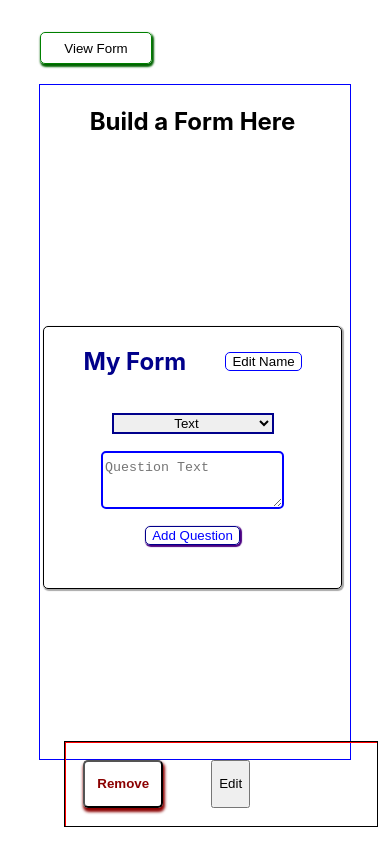
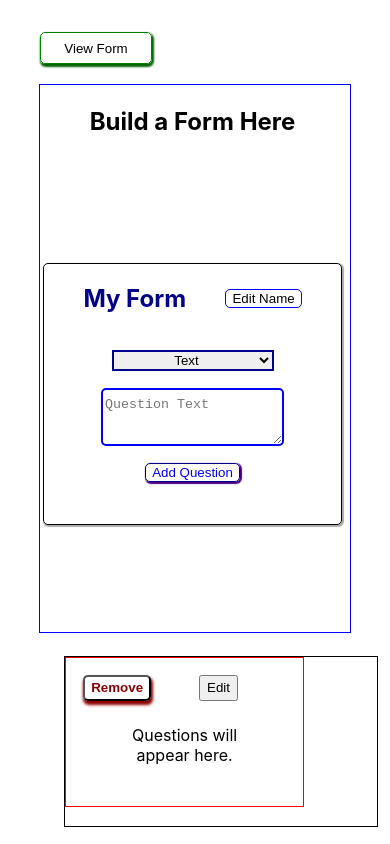
Before and after one commit to kevinfields/formbuilder, a React (Create React App) app: page / in a window 390 px wide. Built offline with nearby package versions, Linux system fonts and the light colour scheme.

Commit message:
works on mobile now

```diff
--- a/src/styling/Form.css
+++ b/src/styling/Form.css
@@ -12,10 +12,10 @@
   right: 3vw;
   bottom: 2vh;
   width: 80vw;
-  height: 10vh;
+  height: 20vh;
   border: 1px solid black;
-  overflow-y: scroll;
-  overflow-x: hidden;
+  overflow-y: hidden;
+  overflow-x: scroll;
 }
 
 
@@ -71,7 +71,13 @@
     position: fixed;
     left: 10vw !important;
     top: 10vh !important;
-    height: 80vh !important;
+    height: 65vh !important;
+  }
+
+  .questions-list {
+    flex-direction: column;
+    overflow-x: hidden;
+    overflow-y: scroll;
   }
 }
 
--- a/src/styling/MyFormPage.css
+++ b/src/styling/MyFormPage.css
@@ -1,6 +1,4 @@
 .full-form {
-  width: 65pc;
-  height: 35pc;
   border: 1px solid black;
   border-radius: 5px;
   box-shadow: 1px 1px 1px 1px blue;
--- a/src/styling/QuestionSlot.css
+++ b/src/styling/QuestionSlot.css
@@ -25,5 +25,4 @@
   display: flex;
   flex-direction: row;
   gap: 5pc;
-  max-width: 40pc;
 }
--- a/src/styling/SingleQuestionThumbnail.css
+++ b/src/styling/SingleQuestionThumbnail.css
@@ -3,8 +3,7 @@
 }
 
 .remove-question-button {
-  width: 5pc;
-  height: 3pc;
+
   background-color: transparent;
   border-radius: 5px;
   box-shadow: 1px 3px 3px 1px darkred;
@@ -22,8 +21,7 @@
 }
 
 .s-q-thumbnail {
-  width: 18pc;
-  height: 20vh;
+  width: fit-content;
   padding: 2vh;
   border: 1px solid red;
   text-align: center;
@@ -56,6 +54,5 @@
 
 
 .single-question {
-  height: 20vh;
-  width: 19vw;
+  width: 20vw;
 }
```
